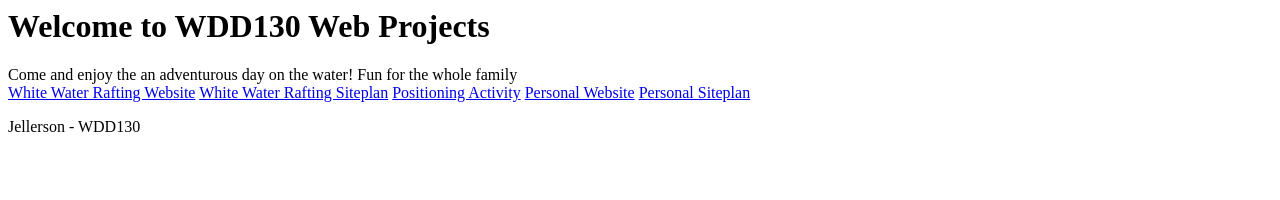
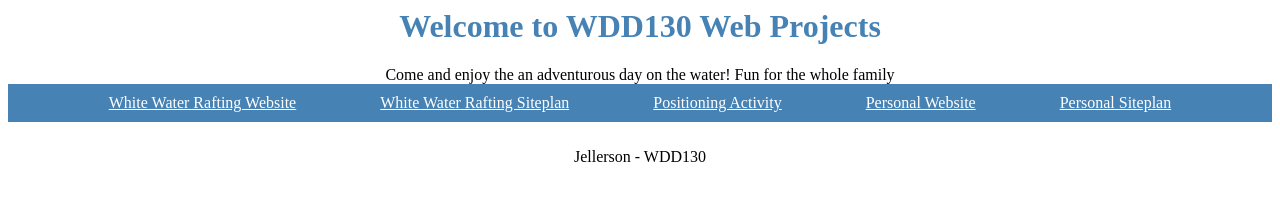
Before and after one commit to evercadia/wdd130-3, a plain HTML site: page whitewater_rafting/index.html in a window 1280 px wide. Drawn offline with Linux system fonts and the light colour scheme.

Commit message:
I've added style and some color

```diff
--- a/index.html
+++ b/whitewater_rafting/index.html
@@ -1,6 +1,10 @@
 
 <h1>Welcome to WDD130 Web Projects</h1>
+<head>
+  <link rel="stylesheet" href="styles/styles.css" />
+</head>
 <body>
+
     Come and enjoy the an adventurous day on the water! Fun for the whole family
 </body>
 <nav>
--- /dev/null
+++ b/whitewater_rafting/styles/styles.css
@@ -0,0 +1,25 @@
+body {
+  text-align: center;
+}
+nav {
+    background-color: steelblue;
+    padding: 10px;
+  }
+  a {
+    color: white;
+    margin: 40px;
+  }
+  h1 {
+    color: steelblue;
+  }
+  img {
+    width: 800px;
+    border: 4px solid steelblue;
+  }
+  p {
+    padding: 10px;
+  }
+  footer {
+    background-color: steelblue;
+    color: white;
+  }
```
